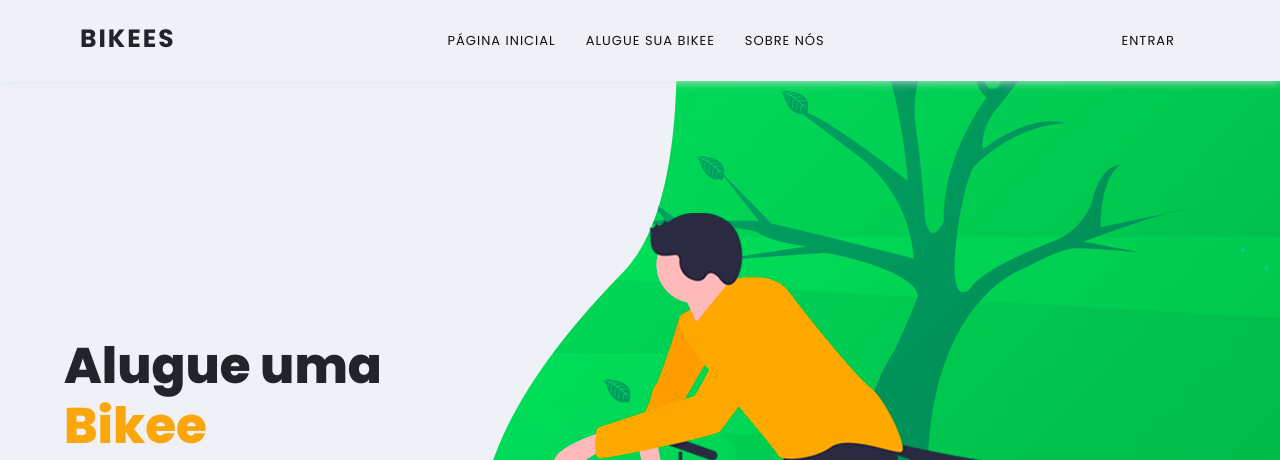
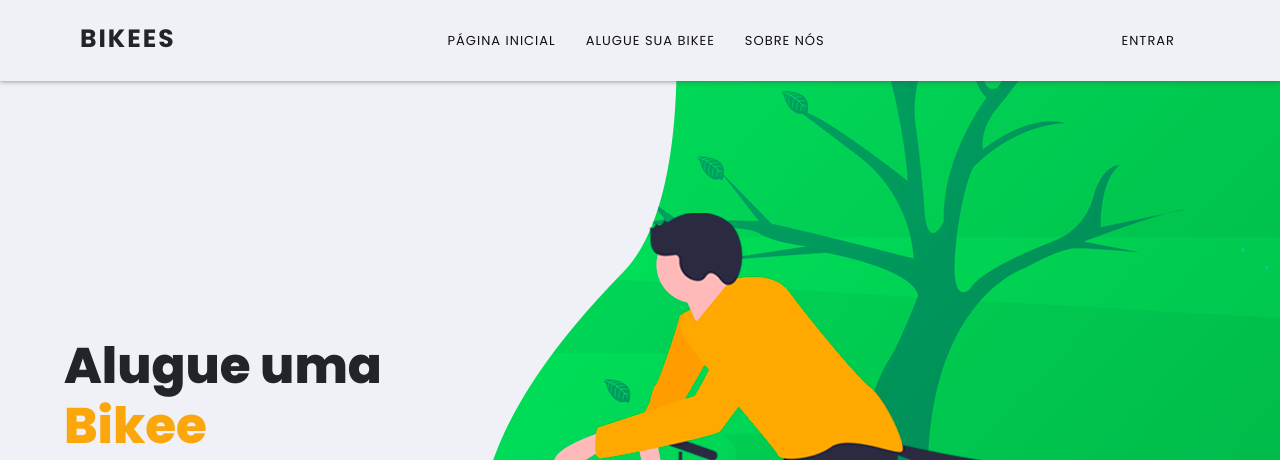
Before and after one commit to AlisonChs/Projeto-Bikees, a PHP site: page /index.html in a window 1280 px wide. Shown: the top 460 px of the page. Run offline with PHP 8.4, Linux system fonts and the light colour scheme.

Commit message:
Mudanças no Main

```diff
--- a/src/css/main.css
+++ b/src/css/main.css
@@ -175,7 +175,7 @@ header {
   position: fixed;
   z-index: 90;
   background-color: var(--color-background);
-  box-shadow: 0px 0px 10px 0px var(--color-line);
+  box-shadow: 0px 0px 5px 0px rgba(70, 70, 70, 0.7);
 }
 
 header .main-nav {
```
